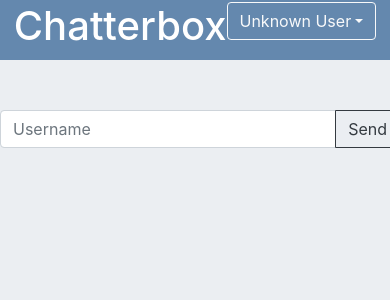
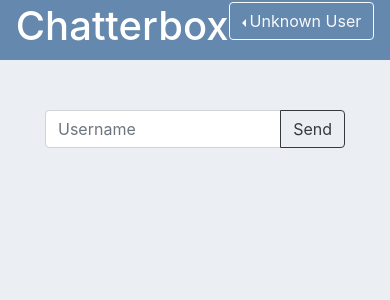
Before and after one commit to kavalapka/chatterbox-react, a React (Create React App) app: page / in a window 390 px wide. Shown: the top 300 px of the page. Built offline with nearby package versions, Linux system fonts and the light colour scheme.

Commit message:
style/fix: mobile version for login page

```diff
--- a/src/components/GroupChat.css
+++ b/src/components/GroupChat.css
@@ -144,6 +144,6 @@
 }
 
 .login-form {
-  width: 400px;
+  width: 300px;
   margin: 50px auto;
 }
--- a/src/components/User.js
+++ b/src/components/User.js
@@ -9,7 +9,7 @@ export default function User(props) {
   };
 
   return (
-    <DropdownButton className="user-menu" size="md" id="dropdown-item-button" variant="outline-light" title={name}>
+    <DropdownButton className="user-menu" drop="left" size="md" id="dropdown-item-button" variant="outline-light" title={name}>
       <Dropdown.Item as="button" onClick={handleChangeName}>Change Name</Dropdown.Item>
     </DropdownButton>
   );
```
